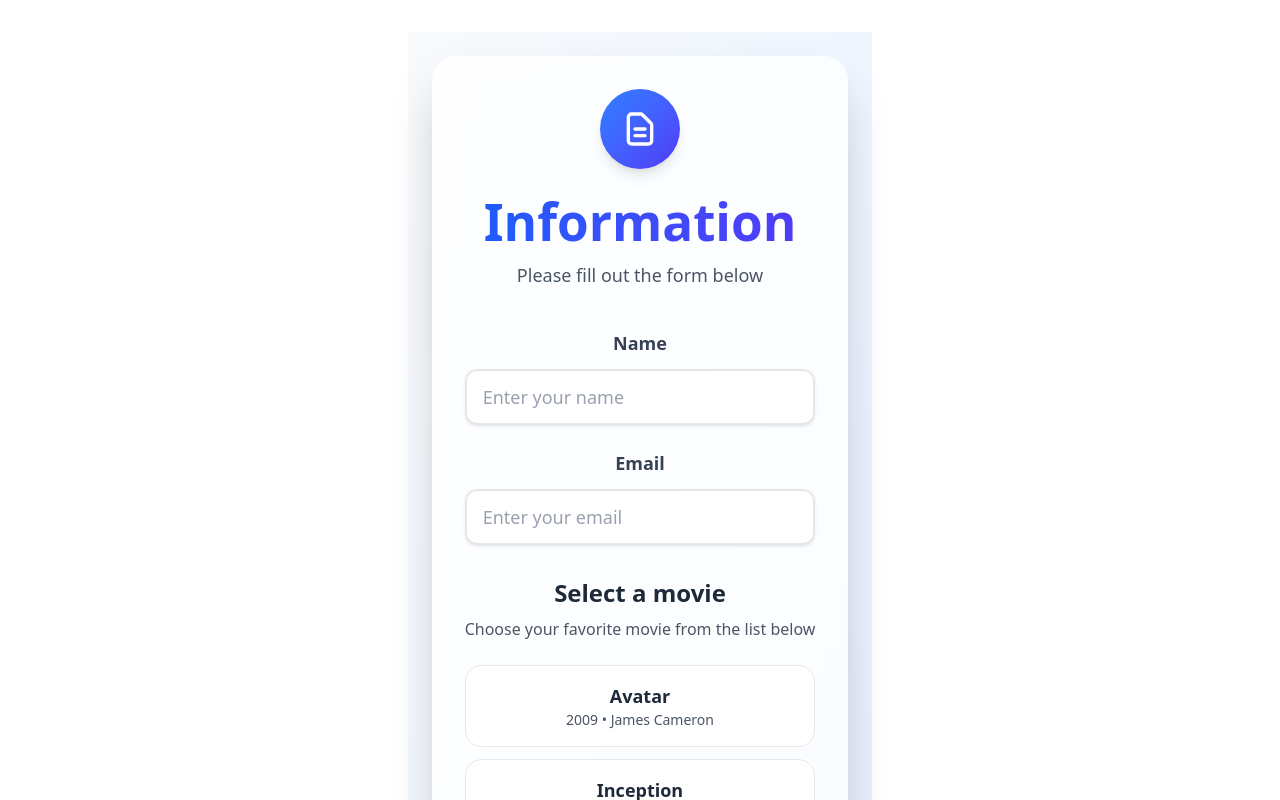
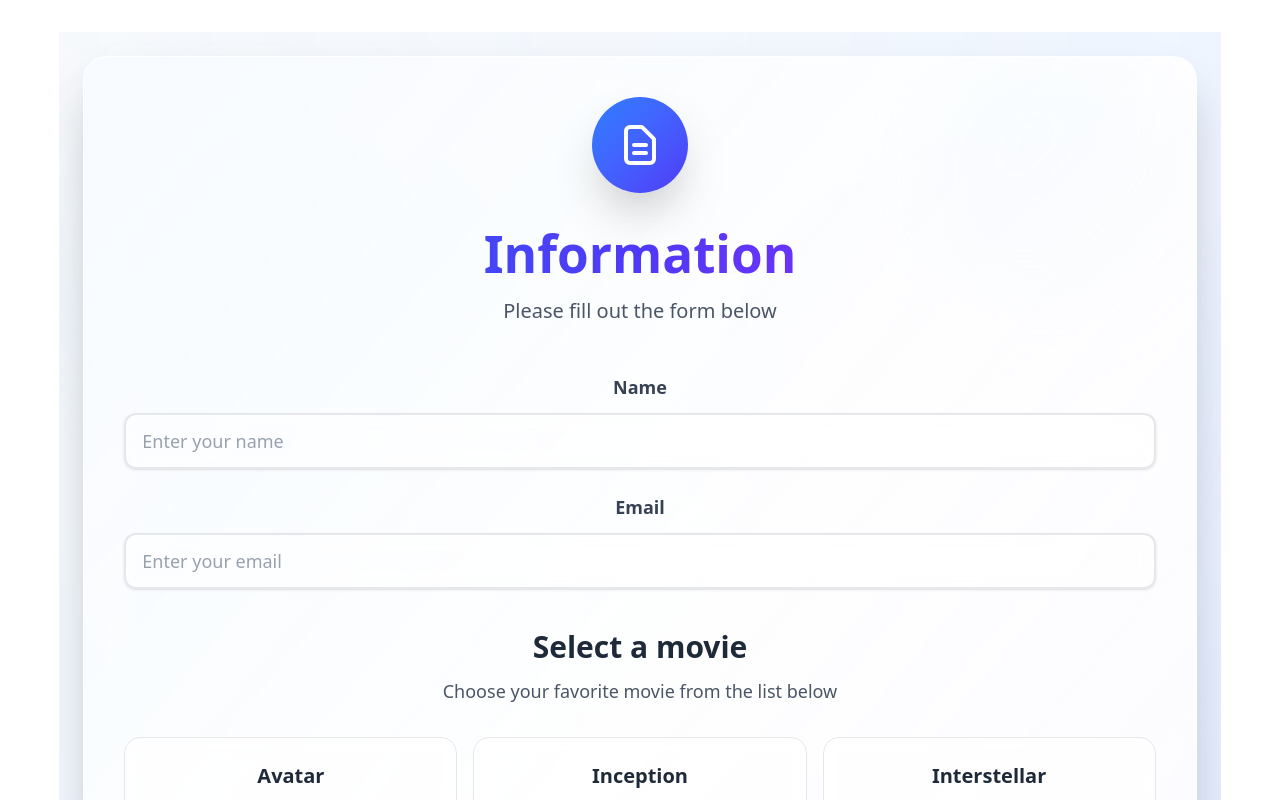
Before and after one commit to leoshingkung1122/Movie-Researching, a React (Vite) app: page / in a window 1280 px wide. Shown: the top 800 px of the page. Built offline with nearby package versions, Linux system fonts and the light colour scheme.

Commit message:
feat: restructure form layout with new components and enhance background visuals for improved user experience

```diff
--- a/src/App.jsx
+++ b/src/App.jsx
@@ -1,8 +1,8 @@
 import './App.css'
-import FormInput from "./components/FormInput";
-import MovieList from "./components/MovieList";
-import Comment from "./components/comment";
-import SubmitAndResetButton from "./components/submitAndResetButton";
+import FormHeader from "./components/FormHeader";
+import FormContainer from "./components/FormContainer";
+import FormContent from "./components/FormContent";
+import BackgroundElements from "./components/BackgroundElements";
 import SummaryPage from "./components/SummaryPage";
 import { useFormLogic } from "./hooks/useFormLogic";
 
@@ -35,33 +35,30 @@ function App() {
   }
 
   return (
-    <div className="min-h-screen bg-gradient-to-br from-slate-50 via-blue-50 to-indigo-100 flex items-center justify-center p-6">
-      <div className="w-full max-w-4xl">
-        <form
-          className="bg-white/80 backdrop-blur-sm rounded-3xl shadow-2xl p-8 border border-white/20"
-          onSubmit={handleSubmit}
-        >
-          {/* Header */}
-          <div className="text-center mb-10">
-            <div className="w-20 h-20 bg-gradient-to-br from-blue-500 to-indigo-600 rounded-full flex items-center justify-center mx-auto mb-6 shadow-lg">
-              <svg className="w-10 h-10 text-white" fill="none" stroke="currentColor" viewBox="0 0 24 24">
-                <path strokeLinecap="round" strokeLinejoin="round" strokeWidth="2" d="M9 12h6m-6 4h6m2 5H7a2 2 0 01-2-2V5a2 2 0 012-2h5.586a1 1 0 01.707.293l5.414 5.414a1 1 0 01.293.707V19a2 2 0 01-2 2z"></path>
-              </svg>
-            </div>
-            <h1 className="text-5xl font-bold bg-gradient-to-r from-blue-600 to-indigo-600 bg-clip-text text-transparent mb-3">
-              Information
-            </h1>
-            <p className="text-lg text-gray-600">Please fill out the form below</p>
-          </div>
+    <div className="min-h-screen relative overflow-hidden">
+      <BackgroundElements />
 
-          {/* Form Content */}
-          <div className="space-y-8">
-            <FormInput name={name} setName={setName} email={email} setEmail={setEmail} errors={errors}/>
-            <MovieList selectedOption={selectedOption} setSelectedOption={setSelectedOption} errors={errors}/>
-            <Comment text={text} setText={setText} />
-            <SubmitAndResetButton resetForm={resetForm}/>
-          </div>
-        </form>
+      {/* Main Content */}
+      <div className="relative z-10 flex items-center justify-center min-h-screen p-6">
+        <div className="w-full max-w-6xl">
+          <form onSubmit={handleSubmit}>
+            <FormContainer>
+              <FormHeader />
+              <FormContent
+                name={name}
+                setName={setName}
+                email={email}
+                setEmail={setEmail}
+                selectedOption={selectedOption}
+                setSelectedOption={setSelectedOption}
+                text={text}
+                setText={setText}
+                errors={errors}
+                resetForm={resetForm}
+              />
+            </FormContainer>
+          </form>
+        </div>
       </div>
     </div>
   )
--- /dev/null
+++ b/src/components/BackgroundElements.jsx
@@ -0,0 +1,24 @@
+function BackgroundElements() {
+  return (
+    <>
+      {/* Beautiful Background */}
+      <div className="absolute inset-0 bg-gradient-to-br from-slate-50 via-blue-50 to-indigo-100"></div>
+
+      {/* Animated Background Elements */}
+      <div className="absolute inset-0 overflow-hidden">
+        {/* Floating circles */}
+        <div className="absolute top-20 left-10 w-72 h-72 bg-blue-200/20 rounded-full blur-3xl animate-pulse"></div>
+        <div className="absolute top-40 right-20 w-96 h-96 bg-purple-200/20 rounded-full blur-3xl animate-pulse delay-1000"></div>
+        <div className="absolute bottom-20 left-1/4 w-80 h-80 bg-indigo-200/20 rounded-full blur-3xl animate-pulse delay-2000"></div>
+
+        {/* Subtle pattern overlay */}
+        <div className="absolute inset-0 opacity-10">
+          <div className="absolute inset-0 bg-gradient-to-r from-blue-200/20 via-transparent to-purple-200/20"></div>
+          <div className="absolute inset-0 bg-gradient-to-b from-transparent via-blue-100/10 to-purple-100/10"></div>
+        </div>
+      </div>
+    </>
+  );
+}
+
+export default BackgroundElements;
--- /dev/null
+++ b/src/components/FormContainer.jsx
@@ -0,0 +1,17 @@
+function FormContainer({ children }) {
+  return (
+    <div className="bg-white/90 backdrop-blur-xl rounded-3xl shadow-2xl p-10 border border-white/30 relative overflow-hidden">
+      {/* Form background pattern */}
+      <div className="absolute inset-0 bg-gradient-to-br from-blue-50/50 via-transparent to-purple-50/50"></div>
+      <div className="absolute top-0 right-0 w-64 h-64 bg-gradient-to-br from-blue-100/20 to-transparent rounded-full blur-2xl"></div>
+      <div className="absolute bottom-0 left-0 w-80 h-80 bg-gradient-to-tr from-purple-100/20 to-transparent rounded-full blur-2xl"></div>
+
+      {/* Content */}
+      <div className="relative z-10">
+        {children}
+      </div>
+    </div>
+  );
+}
+
+export default FormContainer;
--- /dev/null
+++ b/src/components/FormContent.jsx
@@ -0,0 +1,39 @@
+import FormInput from "./FormInput";
+import MovieList from "./MovieList";
+import Comment from "./comment";
+import SubmitAndResetButton from "./submitAndResetButton";
+
+function FormContent({
+  name, setName,
+  email, setEmail,
+  selectedOption, setSelectedOption,
+  text, setText,
+  errors,
+  resetForm
+}) {
+  return (
+    <div className="space-y-10">
+      <FormInput
+        name={name}
+        setName={setName}
+        email={email}
+        setEmail={setEmail}
+        errors={errors}
+      />
+      <MovieList
+        selectedOption={selectedOption}
+        setSelectedOption={setSelectedOption}
+        errors={errors}
+      />
+      <Comment
+        text={text}
+        setText={setText}
+      />
+      <SubmitAndResetButton
+        resetForm={resetForm}
+      />
+    </div>
+  );
+}
+
+export default FormContent;
--- /dev/null
+++ b/src/components/FormHeader.jsx
@@ -0,0 +1,17 @@
+function FormHeader() {
+  return (
+    <div className="text-center mb-12">
+      <div className="w-24 h-24 bg-gradient-to-br from-blue-500 to-indigo-600 rounded-full flex items-center justify-center mx-auto mb-8 shadow-2xl">
+        <svg className="w-12 h-12 text-white" fill="none" stroke="currentColor" viewBox="0 0 24 24">
+          <path strokeLinecap="round" strokeLinejoin="round" strokeWidth="2" d="M9 12h6m-6 4h6m2 5H7a2 2 0 01-2-2V5a2 2 0 012-2h5.586a1 1 0 01.707.293l5.414 5.414a1 1 0 01.293.707V19a2 2 0 01-2 2z"></path>
+        </svg>
+      </div>
+      <h1 className="text-6xl font-bold bg-gradient-to-r from-blue-600 via-indigo-600 to-purple-600 bg-clip-text text-transparent mb-4">
+        Information
+      </h1>
+      <p className="text-xl text-gray-600">Please fill out the form below</p>
+    </div>
+  );
+}
+
+export default FormHeader;
--- a/src/components/MovieList.jsx
+++ b/src/components/MovieList.jsx
@@ -3,20 +3,20 @@ import movies from "../constants/MovieArray.mjs";
 function MovieList({selectedOption, setSelectedOption , errors}) {
 
     return (
-      <div className="space-y-4">
-        <div className="text-center mb-6">
-          <h3 className="text-2xl font-bold text-gray-800 mb-2">Select a movie</h3>
-          <p className="text-gray-600">Choose your favorite movie from the list below</p>
+      <div className="space-y-6">
+        <div className="text-center mb-8">
+          <h3 className="text-3xl font-bold text-gray-800 mb-3">Select a movie</h3>
+          <p className="text-lg text-gray-600">Choose your favorite movie from the list below</p>
         </div>
 
-        <div className="grid gap-3">
+        <div className="grid grid-cols-1 md:grid-cols-2 lg:grid-cols-3 gap-4">
           {movies.map((movie) => (
             <label
               key={movie.title}
-              className={`group relative overflow-hidden rounded-2xl p-4 cursor-pointer transition-all duration-300 ease-out transform
+              className={`group relative overflow-hidden rounded-2xl p-6 cursor-pointer transition-all duration-300 ease-out transform
                 ${selectedOption === movie.title
-                  ? "bg-gradient-to-r from-blue-500 to-indigo-600 text-white shadow-xl scale-[1.02] ring-4 ring-blue-200/50"
-                  : "bg-white/60 backdrop-blur-sm border border-gray-200 hover:bg-white/80 hover:border-blue-300 hover:shadow-lg hover:scale-[1.01]"
+                  ? "bg-gradient-to-br from-blue-500 to-indigo-600 text-white shadow-2xl scale-[1.02] ring-4 ring-blue-200/50"
+                  : "bg-white/70 backdrop-blur-sm border border-gray-200 hover:bg-white/90 hover:border-blue-300 hover:shadow-xl hover:scale-[1.01]"
                 }
               `}
             >
@@ -33,18 +33,18 @@ function MovieList({selectedOption, setSelectedOption , errors}) {
               <div className={`absolute inset-0 bg-gradient-to-r from-blue-500/0 to-indigo-500/0 group-hover:from-blue-500/5 group-hover:to-indigo-500/5 transition-all duration-300 ${selectedOption === movie.title ? 'hidden' : ''}`}></div>
 
               <div className="relative z-10">
-                <p className={`text-lg font-semibold ${selectedOption === movie.title ? 'text-white' : 'text-gray-800'}`}>
+                <p className={`text-xl font-bold mb-2 ${selectedOption === movie.title ? 'text-white' : 'text-gray-800'}`}>
                   {movie.title}
                 </p>
-                <p className={`text-sm ${selectedOption === movie.title ? 'text-blue-100' : 'text-gray-600'}`}>
+                <p className={`text-base ${selectedOption === movie.title ? 'text-blue-100' : 'text-gray-600'}`}>
                   {movie.year} • {movie.director}
                 </p>
               </div>
 
               {/* Selection indicator */}
               {selectedOption === movie.title && (
-                <div className="absolute top-3 right-3 w-6 h-6 bg-white rounded-full flex items-center justify-center">
-                  <svg className="w-4 h-4 text-blue-600" fill="currentColor" viewBox="0 0 20 20">
+                <div className="absolute top-4 right-4 w-8 h-8 bg-white rounded-full flex items-center justify-center shadow-lg">
+                  <svg className="w-5 h-5 text-blue-600" fill="currentColor" viewBox="0 0 20 20">
                     <path fillRule="evenodd" d="M16.707 5.293a1 1 0 010 1.414l-8 8a1 1 0 01-1.414 0l-4-4a1 1 0 011.414-1.414L8 12.586l7.293-7.293a1 1 0 011.414 0z" clipRule="evenodd" />
                   </svg>
                 </div>
@@ -54,7 +54,7 @@ function MovieList({selectedOption, setSelectedOption , errors}) {
         </div>
 
         {errors.selectedOption && (
-          <div className="mt-3 p-3 bg-red-50 border border-red-200 rounded-xl">
+          <div className="mt-4 p-4 bg-red-50 border border-red-200 rounded-xl">
             <p className="text-red-600 text-sm flex items-center gap-2">
               <svg className="w-4 h-4" fill="currentColor" viewBox="0 0 20 20">
                 <path fillRule="evenodd" d="M18 10a8 8 0 11-16 0 8 8 0 0116 0zm-7 4a1 1 0 11-2 0 1 1 0 012 0zm-1-9a1 1 0 00-1 1v4a1 1 0 102 0V6a1 1 0 00-1-1z" clipRule="evenodd" />
```
